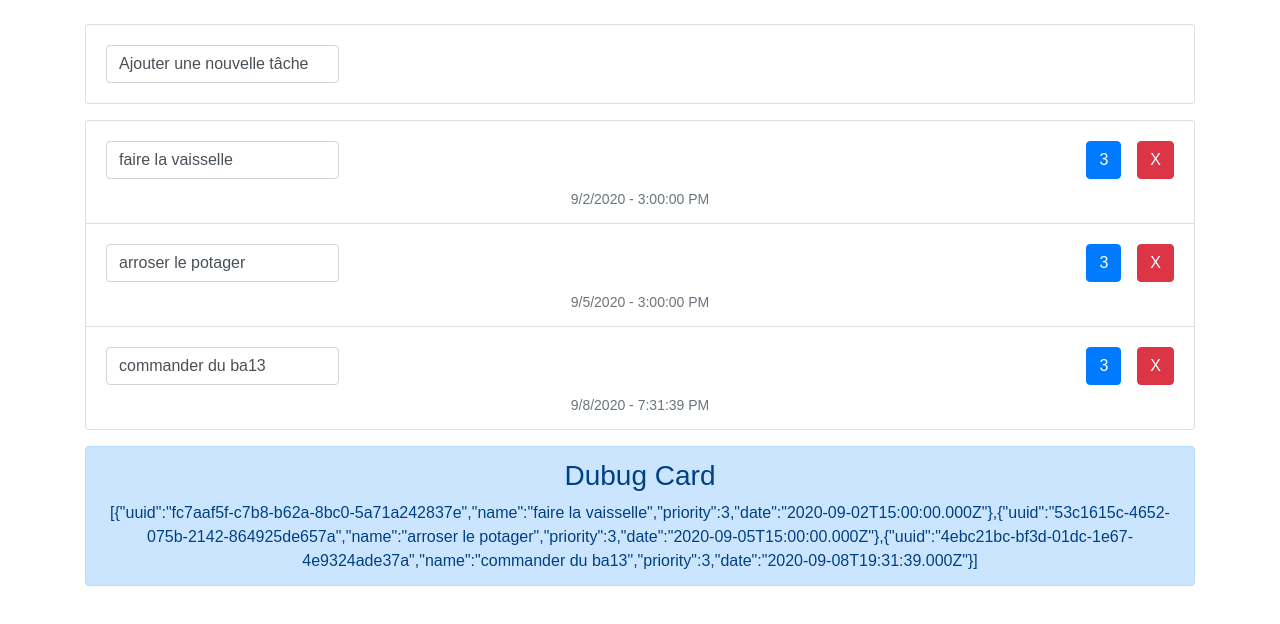
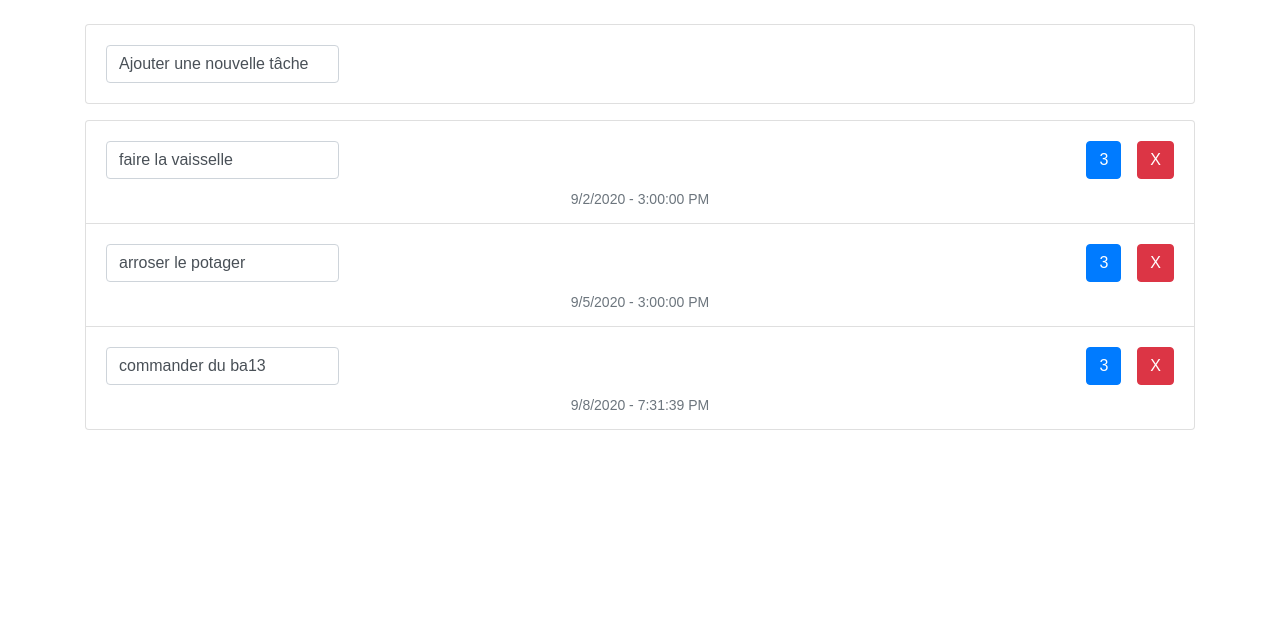
Before and after one commit to michael-albrecht-1/toDoList, a React (Create React App) app: page / in a window 1280 px wide. Shown: the top 624 px of the page. Built offline with nearby package versions, Linux system fonts and the light colour scheme.

Commit message:
remove debug card

```diff
--- a/src/App.js
+++ b/src/App.js
@@ -270,10 +270,6 @@ class ToDoList extends React.Component {
             );
           })}
         </ul>
-        <div className="alert alert-primary mt-3">
-          <h3> Dubug Card</h3>
-          {JSON.stringify(this.state.list)}
-        </div>
       </div>
     );
   }
```
